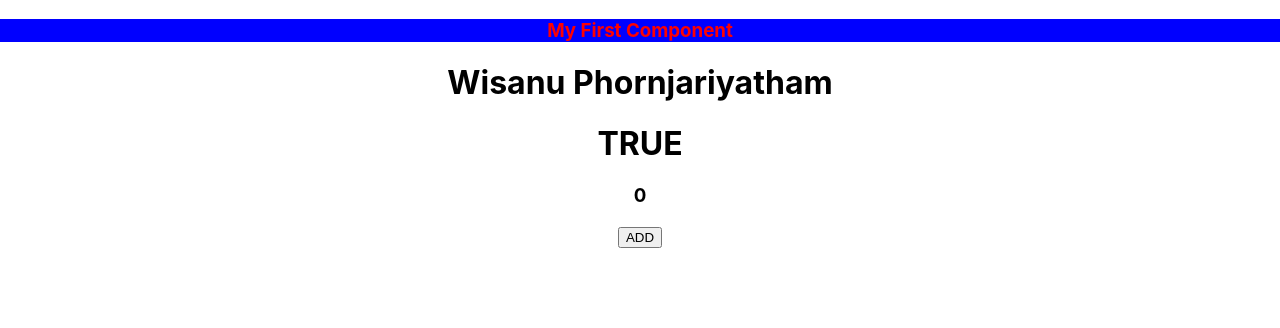
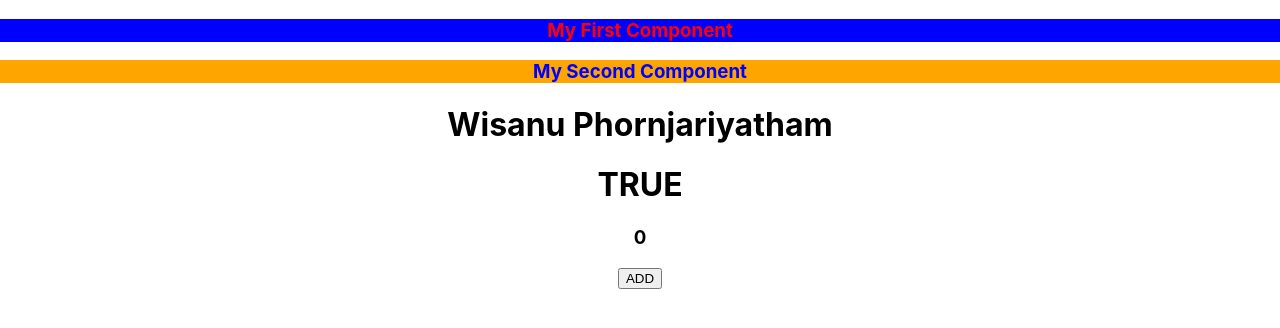
Before and after one commit to Krustack/basic-jsx, a React (Create React App) app: page / in a window 1280 px wide. Shown: the top 328 px of the page. Built offline with nearby package versions, Linux system fonts and the light colour scheme.

Commit message:
destructuring props

```diff
--- a/src/App.js
+++ b/src/App.js
@@ -1,5 +1,6 @@
 import React from 'react';
 import FirstComponent from './components/FirstComponent';
+import SecondComponent from './components/SecondComponent';
 
 const App = () => {
   var count = 0;
@@ -9,6 +10,7 @@ const App = () => {
   return (
     <div style={{ textAlign: 'center' }}>
       <FirstComponent color="#f00" bgColor="blue"/>
+      <SecondComponent color="blue" bgColor="orange"/>
       <h1>
         {name} {surName}
       </h1>
--- /dev/null
+++ b/src/components/SecondComponent.js
@@ -0,0 +1,11 @@
+import React from 'react'
+
+const SecondComponent = ({color,bgColor}) => {
+  return (
+    <div>
+      <h3 style={{color:color,backgroundColor:bgColor}}>My Second Component</h3>
+    </div>
+  )
+}
+
+export default SecondComponent
```
